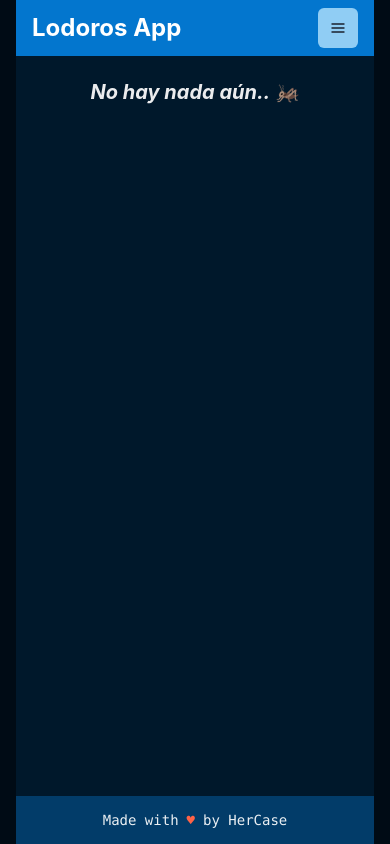
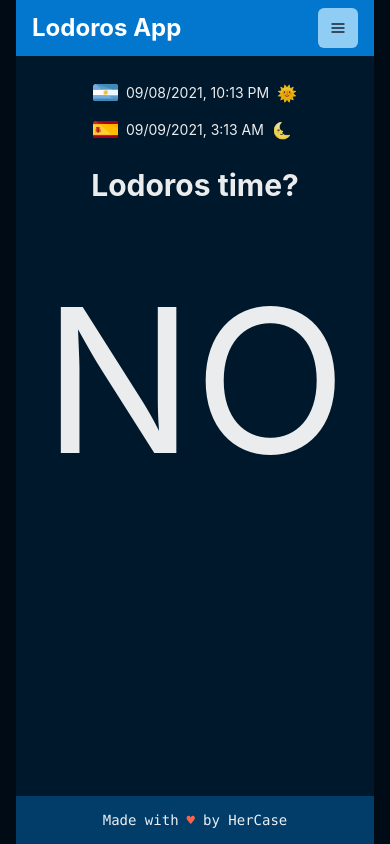
Before and after one commit to hercase/lodoros-app, a React (Vite) app: page /#/times in a window 390 px wide. Built offline with nearby package versions, Linux system fonts and the light colour scheme.

Commit message:
add Responsive to times page

```diff
--- a/src/App.jsx
+++ b/src/App.jsx
@@ -1,7 +1,7 @@
 import React from "react";
 
 import { Box, Container, Grid } from "@chakra-ui/react";
-import { BrowserRouter as Router, Switch, Route } from "react-router-dom";
+import { HashRouter as Router, Switch, Route } from "react-router-dom";
 
 import Header from "./components/Header";
 import Footer from "./components/Footer";
--- a/src/Pages/Times.jsx
+++ b/src/Pages/Times.jsx
@@ -1,14 +1,12 @@
 import React from "react";
 import Clocks from "../components/Clocks";
-import { Heading, Text, VStack } from "@chakra-ui/layout";
+import { Box } from "@chakra-ui/layout";
 
 const Times = () => {
   return (
-    <div>
-      <VStack spacing={12}>
-        <Clocks />
-      </VStack>
-    </div>
+    <Box>
+      <Clocks />
+    </Box>
   );
 };
 
--- a/src/components/Clocks/index.jsx
+++ b/src/components/Clocks/index.jsx
@@ -1,6 +1,14 @@
 import React from "react";
 import { getTimeZoneDate, isNight } from "../../helpers";
-import { Center, Heading, HStack, Text, VStack } from "@chakra-ui/layout";
+import {
+  Center,
+  Flex,
+  Heading,
+  HStack,
+  Stack,
+  Text,
+  VStack,
+} from "@chakra-ui/layout";
 import { Image } from "@chakra-ui/image";
 
 const Clocks = () => {
@@ -11,30 +19,38 @@
   const lodorosTime = isNight(argDate) || isNight(spainDate) ? "NO" : "SI";
 
   return (
-    <VStack spacing="2.5rem">
+    <VStack spacing={["1.5rem", "2rem", "2.5rem"]}>
       <Center>
-        <HStack spacing="12px">
+        <Stack direction={["column", "column", "row"]} spacing="12px">
+          <HStack spacing={2}>
             <Image
               boxSize="25px"
               src={window.location.origin + "/img/argentina.svg"}
               alt="Bandera Argentina"
             />
-          <Text>{argStringDate}</Text>
+            <Text fontSize={{ base: "0.875rem", md: "1rem" }}>
+              {argStringDate}
+            </Text>
             <Text>{isNight(argDate) ? "🌜" : "🌞"}</Text>
-          <Text>/</Text>
+          </HStack>
+
+          <HStack spacing={2}>
             <Image
               boxSize="25px"
               src={window.location.origin + "/img/spain.svg"}
               alt="Bandera Española"
             />
-          <Text>{spainStringDate}</Text>
+            <Text fontSize={{ base: "0.875rem", md: "1rem" }}>
+              {spainStringDate}
+            </Text>
             <Text>{isNight(spainDate) ? "🌜" : "🌞"}</Text>
           </HStack>
+        </Stack>
       </Center>
-      <Heading as="h1" size="4xl">
+      <Heading as="h1" fontSize={["3xl", "4xl"]}>
         Lodoros time?
       </Heading>
-      <Text fontSize="20rem">{lodorosTime}</Text>
+      <Text fontSize={["12.5rem", "15.625rem", "18.75rem"]}>{lodorosTime}</Text>
     </VStack>
   );
 };
```
Lines whose indentation alone changed are shown as unchanged.
